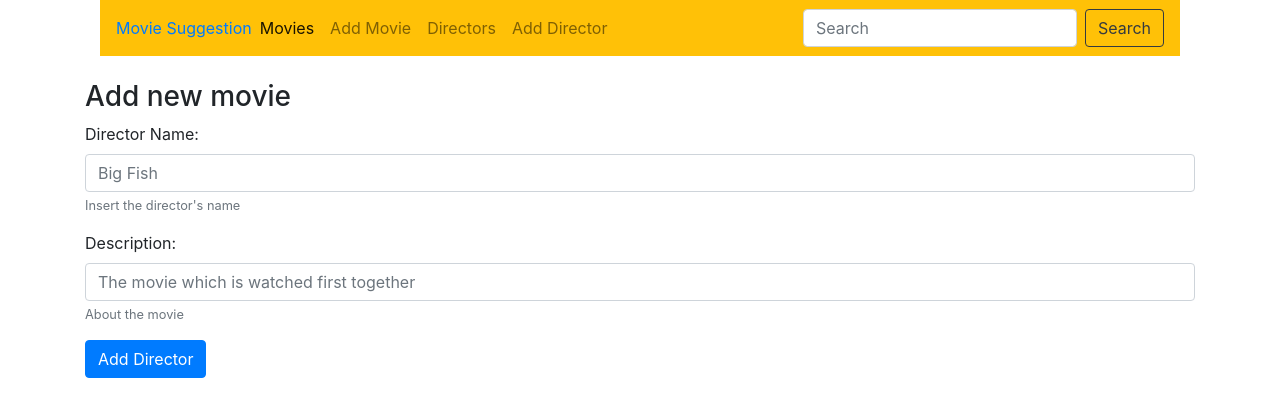
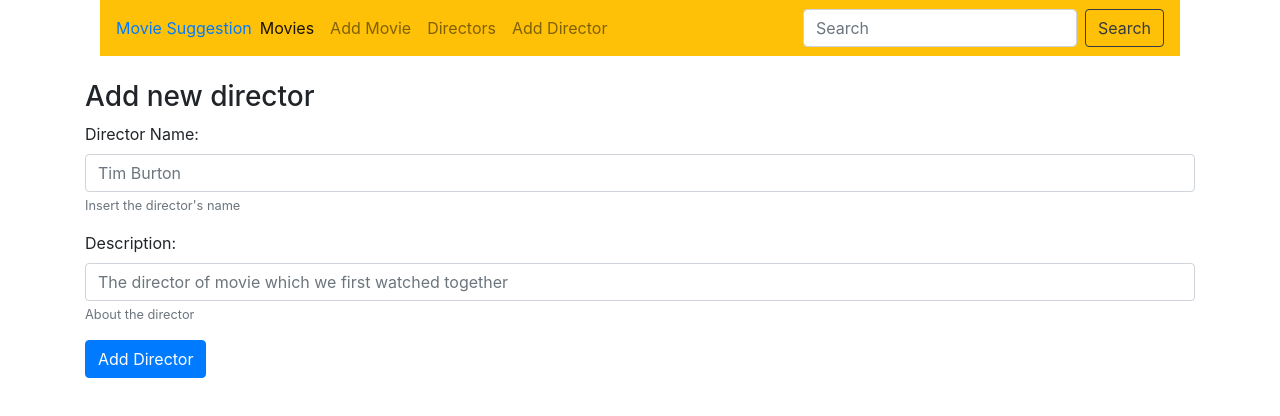
Before and after one commit to otokon58/movie-suggestion-frontend, a React (Create React App) app: page /~21993735/director/create in a window 1280 px wide. Shown: the top 416 px of the page. Built offline with nearby package versions, Linux system fonts and the light colour scheme.

Commit message:
add movie bug

```diff
--- a/src/components/routes/create-director.component.js
+++ b/src/components/routes/create-director.component.js
@@ -66,17 +66,17 @@ export default class CreateDirector extends Component {
                 <Helmet>
                     <title>{ TITLE }</title>
                 </Helmet>
-                <h3>Add new movie</h3>
+                <h3>Add new director</h3>
                 <form onSubmit={this.onSubmit}>
                         <div className='form-group'>
                             <label >Director Name: </label>
-                            <input required value={this.state.directorname} onChange={this.onChangeDirectorname} type="text" class="form-control" aria-describedby="helpId" placeholder="Big Fish"/>
+                            <input required value={this.state.directorname} onChange={this.onChangeDirectorname} type="text" class="form-control" aria-describedby="helpId" placeholder="Tim Burton"/>
                             <small id="helpId" class="form-text text-muted">Insert the director's name</small>
                         </div>
                         <div className='form-group'>
                             <label >Description: </label>
-                            <input value={this.state.description} onChange={this.onChangeDescription} type="text" class="form-control" aria-describedby="helpId" placeholder="The movie which is watched first together"/>
-                            <small id="helpId" class="form-text text-muted">About the movie</small>
+                            <input value={this.state.description} onChange={this.onChangeDescription} type="text" class="form-control" aria-describedby="helpId" placeholder="The director of movie which we first watched together"/>
+                            <small id="helpId" class="form-text text-muted">About the director</small>
                         </div>
 
                     <div className="form-group">
```
Also changed, not shown: 1 other file (tests, documents, lock files or other folders).
